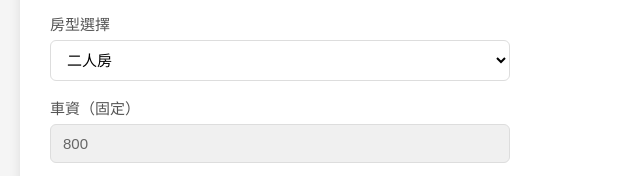
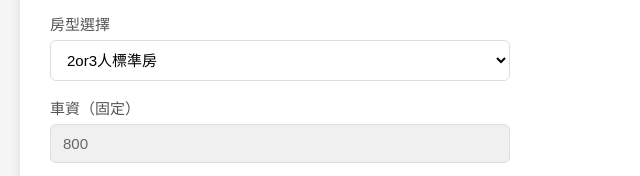
Before and after one commit to gordonpon/Guanziling2026, a plain HTML site: page index.html in a window 1280 px wide. Shown: the part 515-691 px from the top of the page, 0-640 px from the left. Drawn offline with Linux system fonts and the light colour scheme.

Commit message:
feat: 更新內容

```diff
--- a/index.html
+++ b/index.html
@@ -50,11 +50,11 @@
                 <div class="form-group">
                     <label class="label">房型選擇</label>
                     <select id="roomType">
-                        <option value="r2">二人房</option>
-                        <option value="r4">四人房</option>
-                        <option value="r2spa">二人房(含湯屋)</option>
-                        <option value="r4spa">四人房(含湯屋)</option>
-                        <option value="r6">六人房</option>
+                        <option value="r2">2or3人標準房</option>
+                        <option value="r4">4人標準房</option>
+                        <option value="r2spa">2或3人湯屋房</option>
+                        <option value="r4spa">4人湯屋房、親子房、和室</option>
+                        <option value="r6">6人湯屋房</option>
                     </select>
                 </div>
 
@@ -93,3 +93,19 @@
 
 </body>
 </html>
+
+
+<!--
+同工－1000/人(4人標準房) 、1300元/人(2or3人標準房)。
+           1800元/人(2or3人湯屋房)、1300元/人(4人湯屋房、親子房、和室)。
+           1300元/人(6人湯屋房)
+            (全程參加活動後將退還1000元）。
+
+家眷－2200/人(4人標準房) 、2500元/人(2or3人標準房)
+           3000元/人(2or3人湯屋房)、2500元/人(4人湯屋房、親子房、和室)。
+           2500元/人(6人湯屋房)
+110CM-150CM:1500元/人
+110CM以下:500元/人
+依房型加價的部份,需自己找到室友
+
+-->
--- a/main.js
+++ b/main.js
@@ -47,8 +47,8 @@ function calc() {
     // --- 基本費 ---
     //const feeEmployeesBasic = 1000;
     const depositEmployee = 1000; // 保證金（同工）
-    const feeChild110to150Basic = 800;
-    const feeChildUnder110Basic = 0;
+    const feeChild110to150Basic = 1500;
+    const feeChildUnder110Basic = 500;
     const feeFamilyBasic = feeBus + feeIns + feeFood;
 
     // --- 房型加價（同工） ---
@@ -67,7 +67,7 @@ function calc() {
         case "r4": familyRoomPrice = 2200; break;
         case "r2": familyRoomPrice = 2500; break;
         case "r2spa": familyRoomPrice = 3000; break;
-        case "r4spa": familyRoomPrice = 25000; break;
+        case "r4spa": familyRoomPrice = 2500; break;
         case "r6": familyRoomPrice = 2500; break;
     }
 
```
